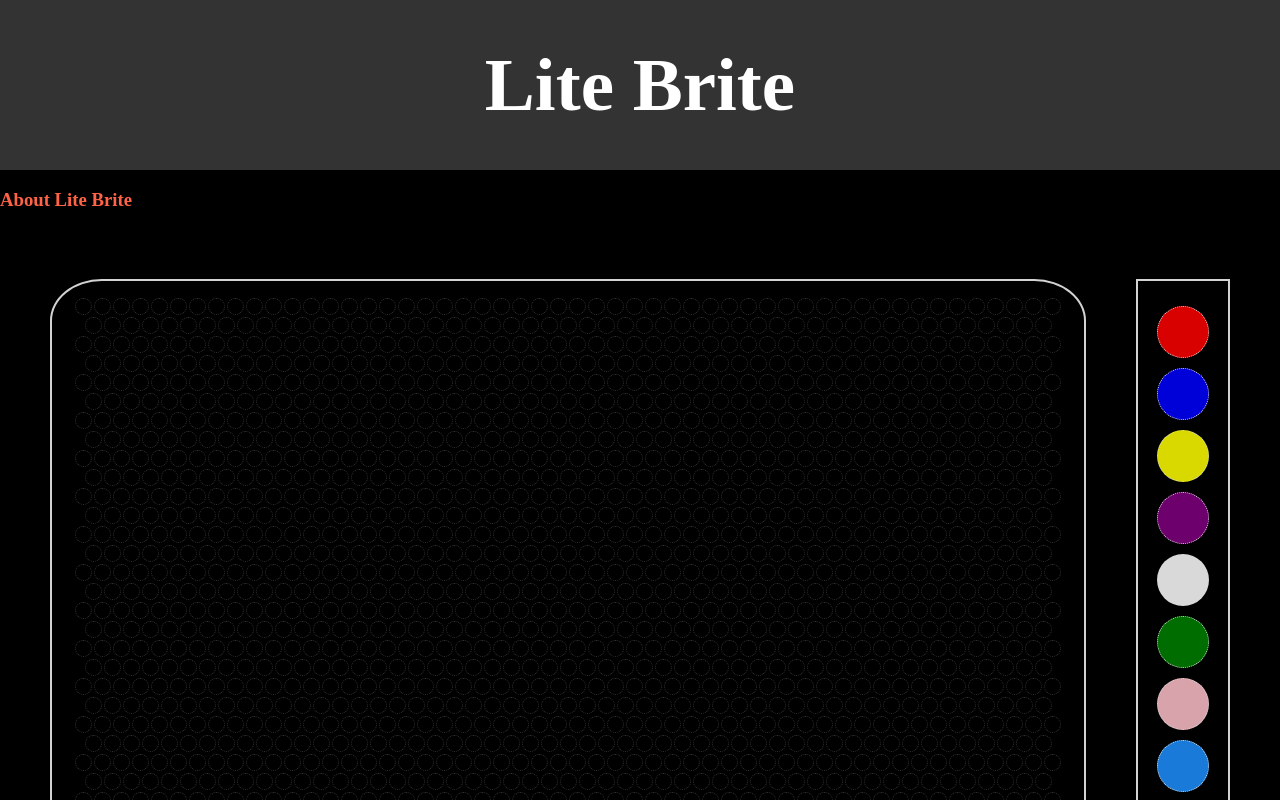
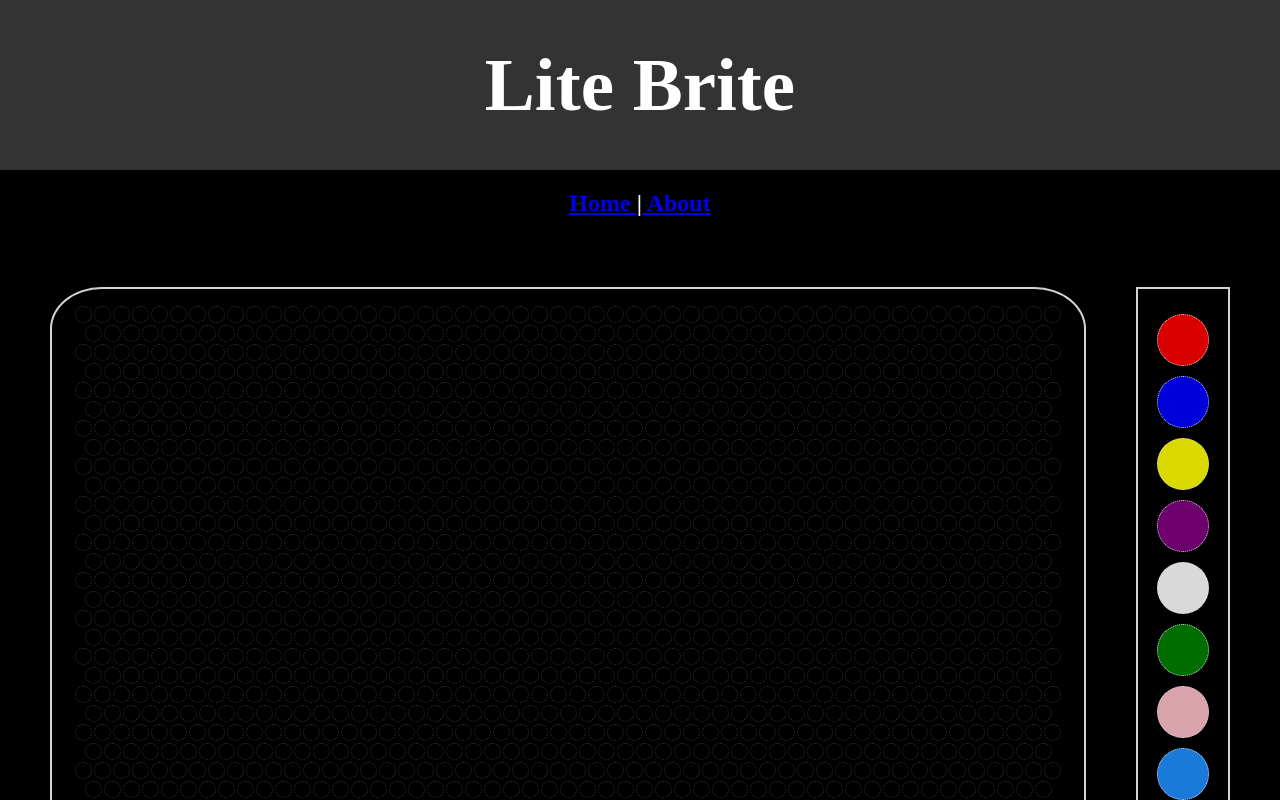
Before and after one commit to noelabellera/lite-bright-react, a React (Create React App) app: page / in a window 1280 px wide. Shown: the top 800 px of the page. Built offline with nearby package versions, Linux system fonts and the light colour scheme; a web font is replaced by a local one.

Commit message:
add nav bar

```diff
--- a/src/App.js
+++ b/src/App.js
@@ -2,8 +2,9 @@ import React, { Component } from 'react';
 import HomePage from './components/HomePage';
 import Header from './components/Header';
 import About from './components/About';
+import NavBar from './components/NavBar';
 import colors from './seeds';
-import { Switch, Route, Link } from 'react-router-dom';
+import { Switch, Route } from 'react-router-dom';
 import './App.css';
 
 
@@ -17,14 +18,17 @@ class App extends Component {
     };
   }
 
-  handleColorSelect = () => {
+  handleColorSelect = (colorIdx) => {
     console.log('Color Selected');
+    this.setState({
+      selColorIdx: colorIdx
+    });
   }
   render() {
     return (
       <div className="App">
         <Header />
-        <h3><Link className="Link" to='/about'>About Lite Brite</Link></h3>
+        <NavBar />
 
 
         <Switch>
--- /dev/null
+++ b/src/components/NavBar.jsx
@@ -0,0 +1,13 @@
+import React from 'react';
+import { Link } from 'react-router-dom';
+
+const NavBar = (props) => {
+    return (
+        <div className="Navbar">
+            <h2><Link to='/'>Home  </Link> |
+            <Link to='/about'> About</Link></h2>
+        </div>
+    )
+}
+
+export default NavBar;
--- a/src/index.css
+++ b/src/index.css
@@ -119,4 +119,9 @@ body {
   opacity: 0.85;
   cursor: pointer;
   border: 1px dotted white;
-};
+}
+
+.Navbar {
+  margin: 0 auto;
+  text-align: center;
+}
```
